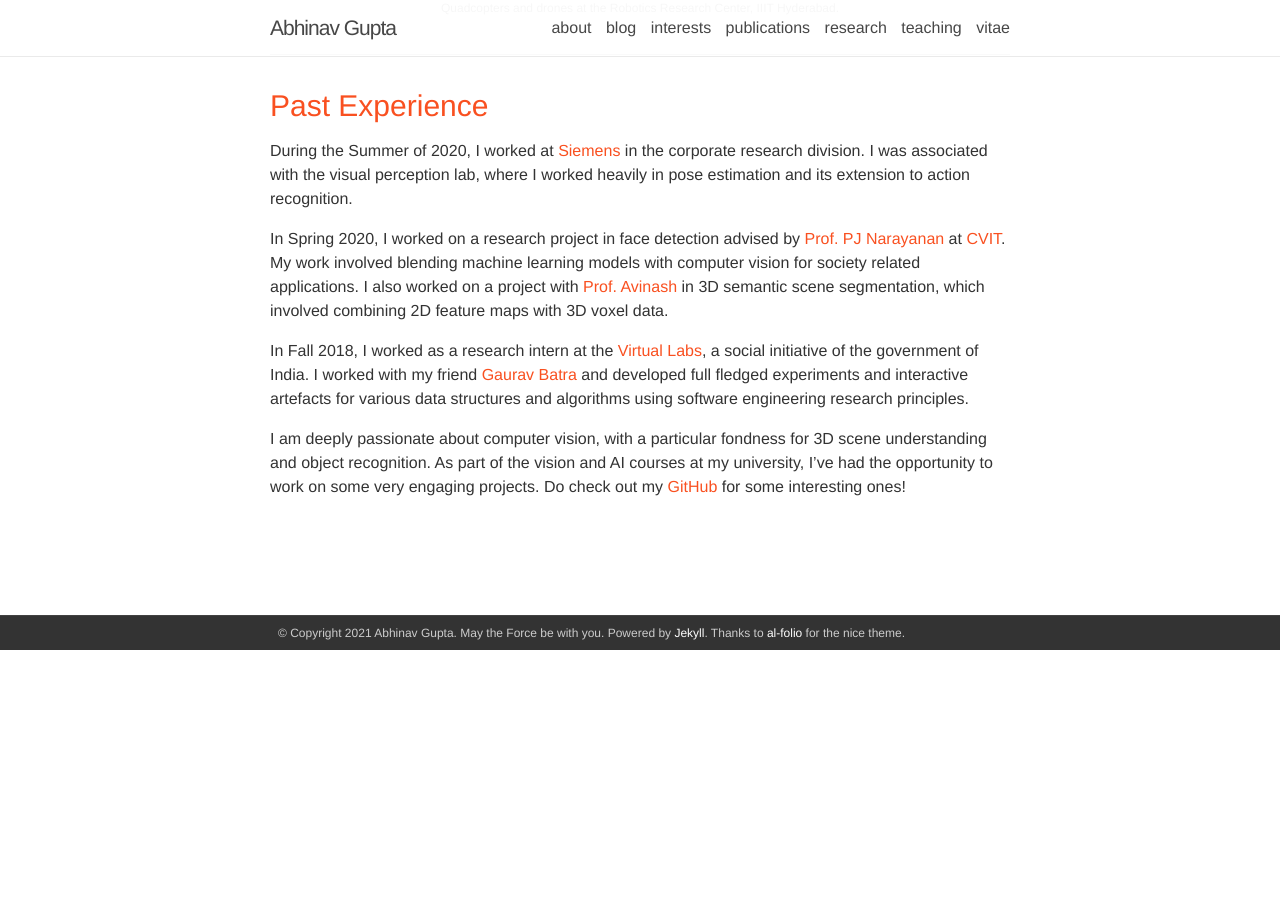
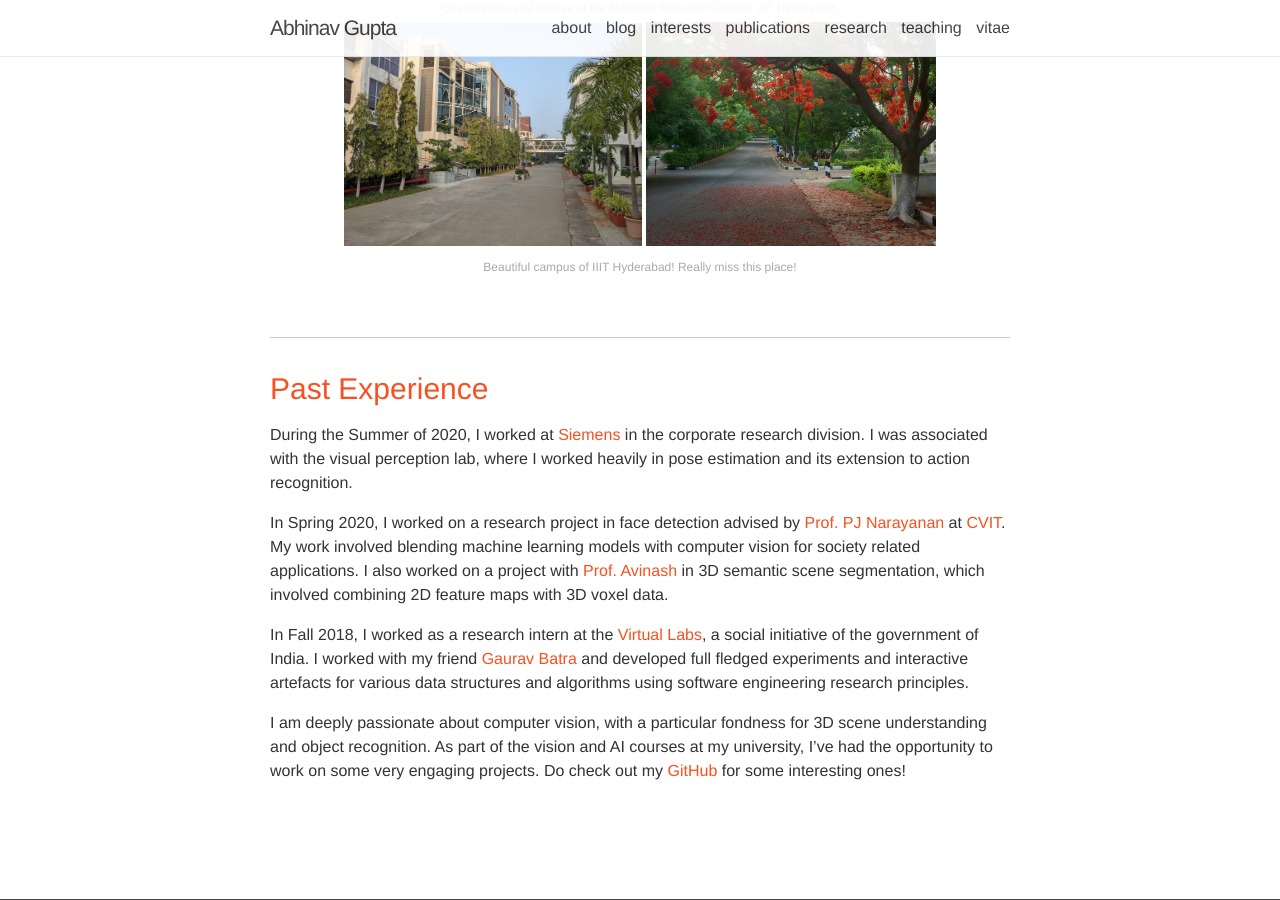
Before and after one commit to BonJovi1/bonjovi1.github.io, a Jekyll site: the page built from _pages/research.md, in a window 1280 px wide and 900 px high, scrolled down 701 px. Built offline with Jekyll 4.4.1, drawn with Linux system fonts in a browser that asks for light colours; nearby versions of some CDN libraries; before the commit the page ends 1351 px from its top, so only the background shows below that.

Commit message:
few changes

```diff
--- a/_pages/research.md
+++ b/_pages/research.md
@@ -22,6 +22,22 @@
     Quadcopters and drones at the Robotics Research Center, IIIT Hyderabad.
 </div>
 
+<div class="row">
+    <center>
+        <left> <img width="298" src="{{ site.baseurl }}/assets/img/iiit.jpeg"> </left>
+        <right> <img width="290" src="{{ site.baseurl }}/assets/img/iiit_roads.jpeg"> </right>
+        <!-- <img class="col three" width="200" src="{{ site.baseurl }}/assets/img/iiit.jpeg"/> -->
+
+    </center>
+</div>
+<!-- <div class="2020-03-28-winterline.markdown">
+    <img class="responsive" src="{{ site.baseurl }}/assets/img/w2.jpg">
+</div> -->
+<div class="col three caption">
+    Beautiful campus of IIIT Hyderabad! Really miss this place!
+</div>
+<br>
+
 ***
 
 ### Past Experience
```
Also changed, not shown: _news/announcement_2.md (+1 -1 lines), _news/announcement_5.md (added, +7 -0 lines), _pages/about.md (+3 -3 lines), assets/img/iiit.jpeg (added), assets/img/iiit_roads.jpeg (added), 2 other files.
